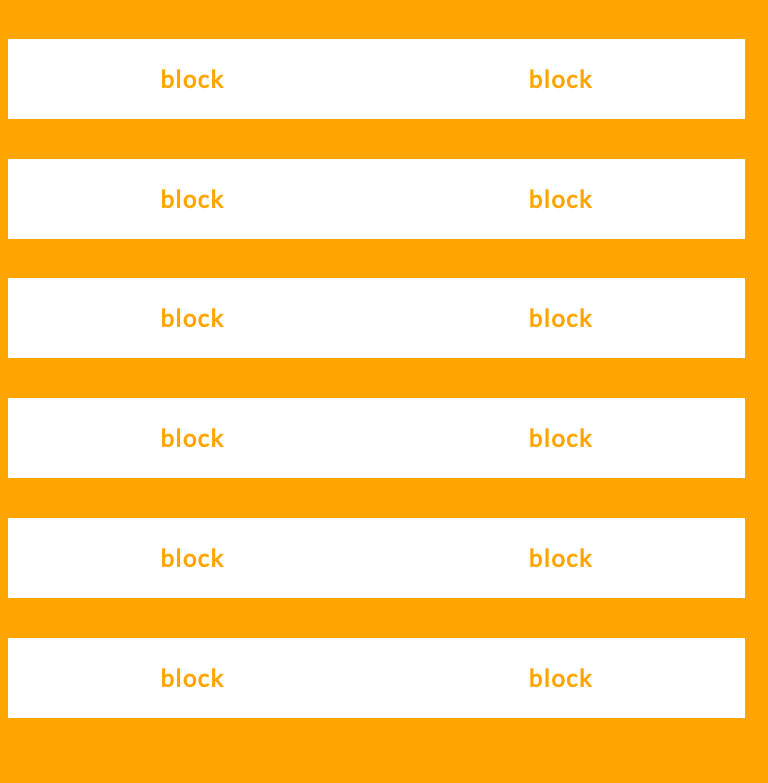
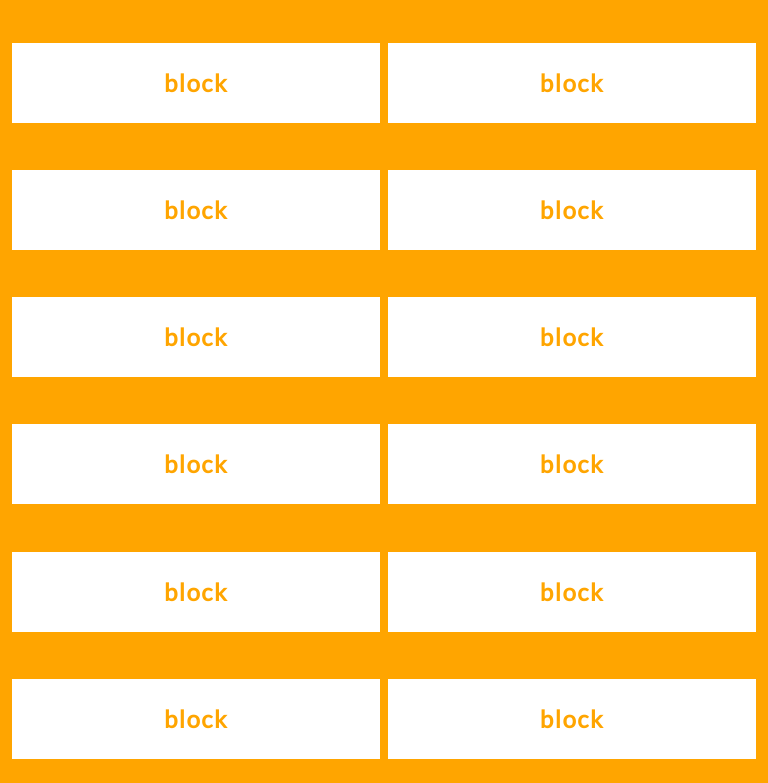
Before and after one commit to zakattack9/block-family, a plain HTML site: page grid block-family/index.html in a window 768 px wide. Shown: the part 63-846 px from the top of the page. Before the commit the page ends 801 px from the top, so only its background shows below. Drawn offline with Linux system fonts and the light colour scheme.

Commit message:
Media Queries

```diff
--- a/grid block-family/CSS/styles.css
+++ b/grid block-family/CSS/styles.css
@@ -44,6 +44,7 @@ div h2 {
   .container div {
     float: left;
     width: 49%;
+    margin: .50%
   }
 }
 
```
